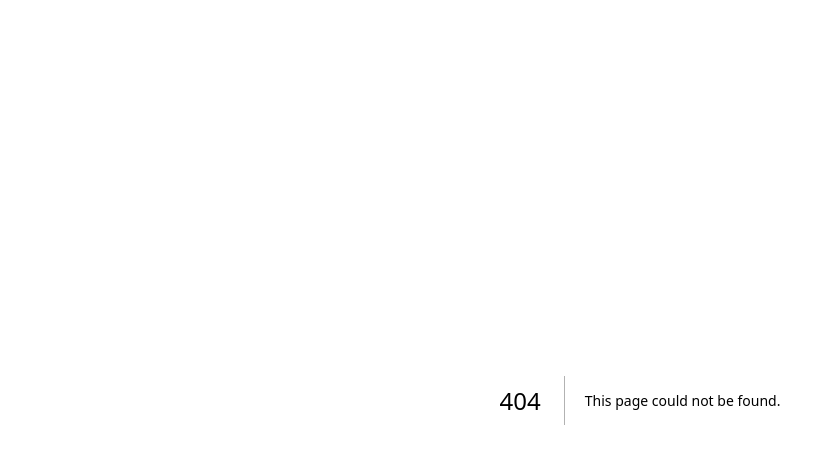
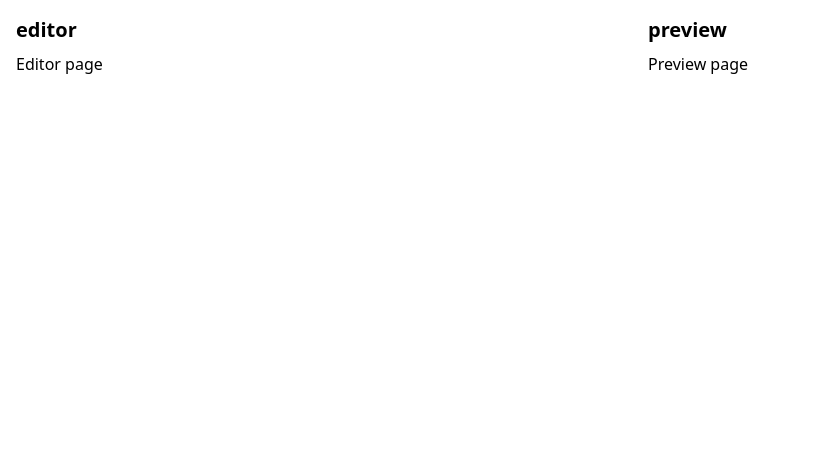
Before and after one commit to obadakhalili/learning-nextjs, a Next.js app: page /exam-1/editor in a window 1280 px wide. Before the commit this address had no page. Shown: the top 464 px of the page, without its empty margins (0-826 px from the left). Built offline with nearby package versions, Linux system fonts and the light colour scheme.

Commit message:
answer q19

```diff
--- /dev/null
+++ b/src/app/exam-1/editor/@preview/default.tsx
@@ -0,0 +1,3 @@
+export default function PreviewDefault() {
+  return <h1>Preview default</h1>;
+}
--- /dev/null
+++ b/src/app/exam-1/editor/@preview/page.tsx
@@ -0,0 +1,3 @@
+export default function PreviewPage() {
+  return <h1>Preview page</h1>;
+}
--- /dev/null
+++ b/src/app/exam-1/editor/layout.tsx
@@ -0,0 +1,20 @@
+export default function EditorLayout({
+  children,
+  preview,
+}: {
+  children: React.ReactNode;
+  preview: React.ReactNode;
+}) {
+  return (
+    <div className="flex flex-row gap-4 p-4">
+      <div className="flex-1">
+        <h1 className="text-xl font-bold mb-2">editor</h1>
+        <div>{children}</div>
+      </div>
+      <div className="flex-1">
+        <h1 className="text-xl font-bold mb-2">preview</h1>
+        <div>{preview}</div>
+      </div>
+    </div>
+  );
+}
--- /dev/null
+++ b/src/app/exam-1/editor/page.tsx
@@ -0,0 +1,3 @@
+export default function EditorPage() {
+  return <h1>Editor page</h1>;
+}
--- /dev/null
+++ b/src/app/exam-1/editor/tab/page.tsx
@@ -0,0 +1,3 @@
+export default function TabPage() {
+  return <h1>Tab page</h1>;
+}
```
Also changed, not shown: 1 other file (tests, documents, lock files or other folders).
